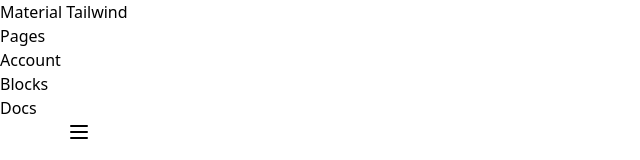
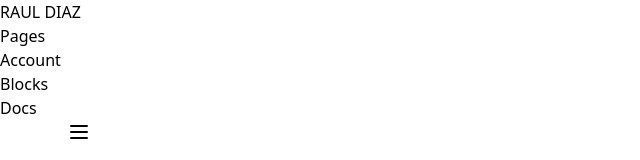
Before and after one commit to fruvesito/wpcomercia, a React (Vite) app: page / in a window 1280 px wide. Shown: the top 160 px of the page, without its empty margins (0-640 px from the left). Built offline with nearby package versions, Linux system fonts and the light colour scheme; what @material-tailwind/react would draw is missing.

Commit message:
Second Commit

```diff
--- a/src/components/navbar.jsx
+++ b/src/components/navbar.jsx
@@ -71,7 +71,7 @@
           variant="small"
           className="mr-4 cursor-pointer py-1.5 font-normal"
         >
-          <span>Material Tailwind</span>
+          <span>RAUL DIAZ</span>
         </Typography>
         <div className="hidden lg:block">{navList}</div>
         <Button variant="gradient" size="sm" className="hidden lg:inline-block">
```
